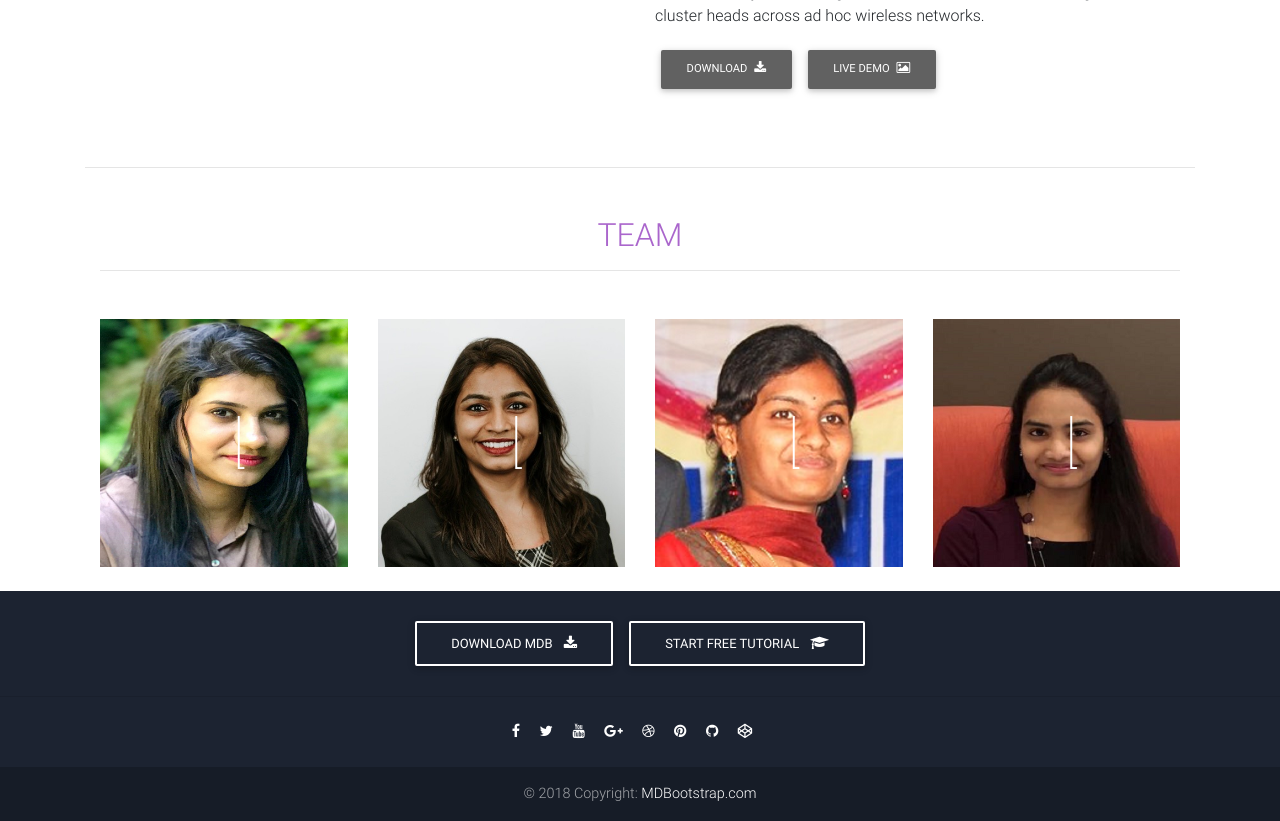
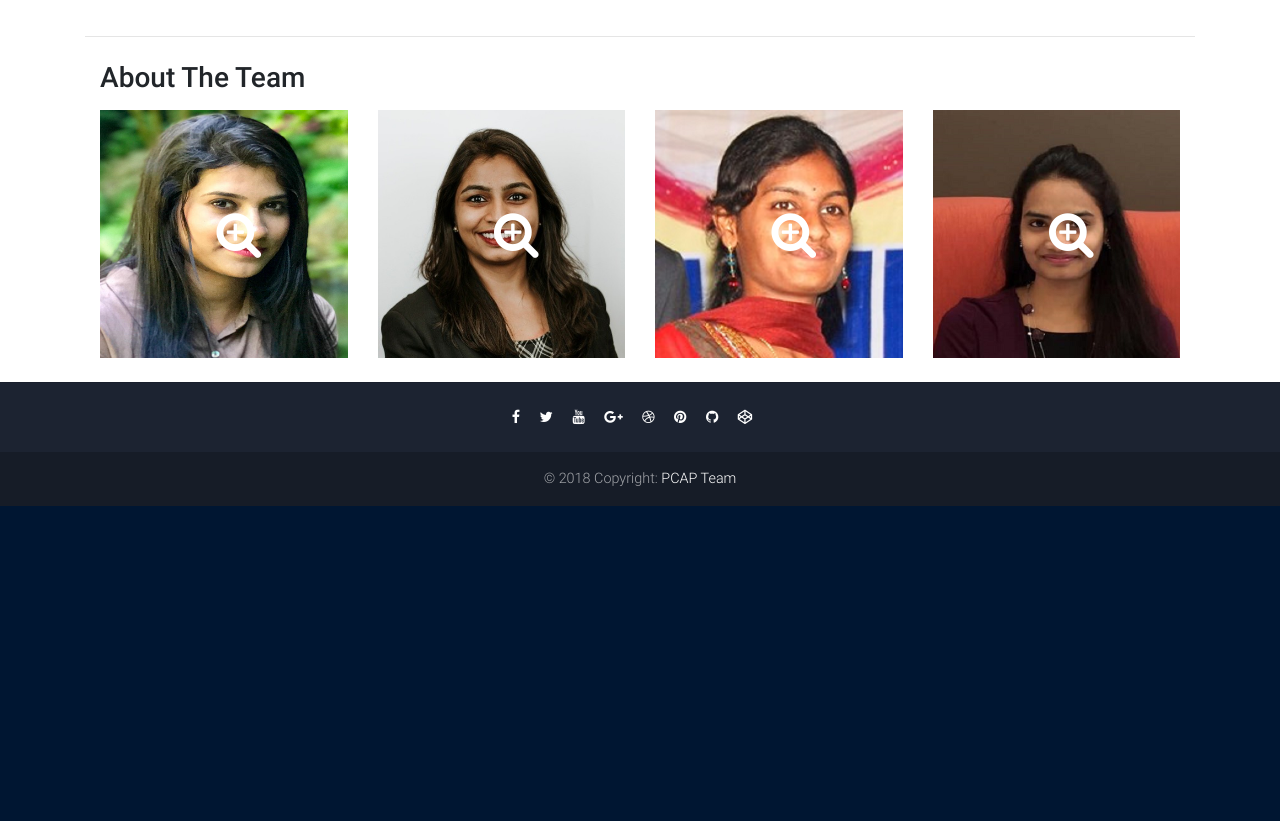
Before and after one commit to nikhilag13/AdaptiveCAP, a Flask app: page / in a window 1280 px wide. Shown: the part 1287-2108 px from the top of the page. After the commit the page ends 1793 px from the top, so only its background shows below. Run offline with Flask 2, Linux system fonts and the light colour scheme; some libraries are stand-ins or nearby versions.

Commit message:
changing landing_page

```diff
--- a/Visualization/Templates/dynamic.html
+++ b/Visualization/Templates/dynamic.html
@@ -24,6 +24,9 @@
           body {
             overflow:hidden;
             }
+        .content-wrapper{
+            background:#f2edf3;
+        }
         .fake {
             display: none;
         }
--- a/Visualization/Templates/landing_page.html
+++ b/Visualization/Templates/landing_page.html
@@ -14,9 +14,12 @@
     <link href="../static/landing/css/mdb.min.css" rel="stylesheet">
     <!-- Your custom styles (optional) -->
     <link href="../static/landing/css/style.min.css" rel="stylesheet">
+    <link rel="stylesheet" href="https://cdnjs.cloudflare.com/ajax/libs/font-awesome/4.7.0/css/font-awesome.min.css">
 
     <!--my-->
-
+    <link rel="stylesheet" href="../static/vendor/magnific-popup/magnific-popup.css">
+    <script src="//ajax.googleapis.com/ajax/libs/jquery/1.9.1/jquery.min.js"></script>
+    <script src="../static/vendor/magnific-popup/jquery.magnific-popup.js"></script>
 
     <!-- Custom styles for this template -->
     <!-- <link href="../static/css/freelancer.css" rel="stylesheet"> -->
@@ -259,18 +262,18 @@
         <div class="row">
 
           <!--Grid column-->
-          <div class="col-md-6 mb-4">
+          <div class="col-md-5 mb-3">
 
-            <img src="https://mdbootstrap.com/img/Marketing/mdb-press-pack/mdb-main.jpg" class="img-fluid z-depth-1-half" alt="">
+            <img src="../static/images/archi_diag.PNG" class="img-fluid z-depth-1-half" alt="">
 
           </div>
           <!--Grid column-->
 
           <!--Grid column-->
-          <div class="col-md-6 mb-4">
+          <div class="col-md-7 mb-3">
 
             <!-- Main heading -->
-            <h3 class="h3 mb-3">Material Design for Bootstrap</h3>
+            <h3 class="h3 mb-3">About PCAP</h3>
             <p>With the advent of multimedia communications, the use
                 of the cluster architecture has peaked like never before and there is a significant emphasis
                 towards the allocation of resources, namely, bandwidth and channel, to support multimedia
@@ -292,15 +295,7 @@
                 of routing load on the cluster heads across ad hoc wireless networks.
             </p>
 
-            <!-- CTA -->
-            <a target="_blank" href="https://mdbootstrap.com/docs/jquery/getting-started/download/" class="btn btn-grey btn-md">Download
-              <i class="fa fa-download ml-1"></i>
-            </a>
-            <a target="_blank" href="https://mdbootstrap.com/docs/jquery/components/" class="btn btn-grey btn-md">Live demo
-              <i class="fa fa-image ml-1"></i>
-            </a>
-
-          </div>
+                    </div>
           <!--Grid column-->
 
         </div>
@@ -309,20 +304,20 @@
       </section>
       <!--Section: Main info-->
 
-      <hr class="my-5">
+      <hr class="my-4">
 
       <!--Section: Main features & Quick Start-->
       <section id="portfolio">
 
           <div class="container">
-              <h2 class="text-center text-uppercase text-secondary mb-0">TEAM</h2>
-              <hr class="star-light mb-5">
+              <h3 class="h3 mb-3">About The Team</h3>
+
               <div class="row">
                 <div class="col-md-3 col-lg-3">
                   <a class="portfolio-item d-block mx-auto" href="#portfolio-modal-1">
                     <div class="portfolio-item-caption d-flex position-absolute h-100 w-100">
                       <div class="portfolio-item-caption-content my-auto w-100 text-center text-white">
-                        <i class="fas fa-search-plus fa-3x"></i>
+                        <i class="fa fa-search-plus fa-3x"></i>
                       </div>
                     </div>
                     <img class="img-fluid" src="../static/img/portfolio/ambika.png" alt="">
@@ -332,7 +327,7 @@
                   <a class="portfolio-item d-block mx-auto" href="#portfolio-modal-2">
                     <div class="portfolio-item-caption d-flex position-absolute h-100 w-100">
                       <div class="portfolio-item-caption-content my-auto w-100 text-center text-white">
-                        <i class="fas fa-search-plus fa-3x"></i>
+                        <i class="fa fa-search-plus fa-3x"></i>
                       </div>
                     </div>
                     <img class="img-fluid" src="../static/img/portfolio/dhanashree.png" alt="">
@@ -342,7 +337,7 @@
                   <a class="portfolio-item d-block mx-auto" href="#portfolio-modal-3">
                     <div class="portfolio-item-caption d-flex position-absolute h-100 w-100">
                       <div class="portfolio-item-caption-content my-auto w-100 text-center text-white">
-                        <i class="fas fa-search-plus fa-3x"></i>
+                        <i class="fa fa-search-plus fa-3x"></i>
                       </div>
                     </div>
                     <img class="img-fluid" src="../static/img/portfolio/nikhila.png" alt="">
@@ -352,7 +347,7 @@
                   <a class="portfolio-item d-block mx-auto" href="#portfolio-modal-4">
                     <div class="portfolio-item-caption d-flex position-absolute h-100 w-100">
                       <div class="portfolio-item-caption-content my-auto w-100 text-center text-white">
-                        <i class="fas fa-search-plus fa-3x"></i>
+                        <i class="fa fa-search-plus fa-3x"></i>
                       </div>
                     </div>
                     <img class="img-fluid" src="../static/img/portfolio/lavanya.png" alt="">
@@ -370,17 +365,6 @@
 
   <!--Footer-->
   <footer class="page-footer text-center font-small mt-4 wow fadeIn">
-
-    <!--Call to action-->
-    <div class="pt-4">
-      <a class="btn btn-outline-white" href="https://mdbootstrap.com/docs/jquery/getting-started/download/" target="_blank" role="button">Download MDB
-        <i class="fa fa-download ml-2"></i>
-      </a>
-      <a class="btn btn-outline-white" href="https://mdbootstrap.com/education/bootstrap/" target="_blank" role="button">Start free tutorial
-        <i class="fa fa-graduation-cap ml-2"></i>
-      </a>
-    </div>
-    <!--/.Call to action-->
 
     <hr class="my-4">
 
@@ -423,12 +407,108 @@
     <!--Copyright-->
     <div class="footer-copyright py-3">
       © 2018 Copyright:
-      <a href="https://mdbootstrap.com/education/bootstrap/" target="_blank"> MDBootstrap.com </a>
+      <a href="" target="_blank"> PCAP Team </a>
     </div>
     <!--/.Copyright-->
 
   </footer>
   <!--/.Footer-->
+
+<!-- Portfolio Modals -->
+
+    <!-- Portfolio Modal 1 -->
+    <div class="portfolio-modal mfp-hide" id="portfolio-modal-1">
+        <div class="portfolio-modal-dialog bg-white">
+          <a class="close-button d-none d-md-block portfolio-modal-dismiss" href="#">
+            <i class="fa fa-3x fa-times"></i>
+          </a>
+          <div class="container text-center">
+            <div class="row">
+              <div class="col-lg-8 mx-auto">
+                <h2 class="text-secondary text-uppercase mb-0">Ambika Bohra</h2>
+                <hr class="star-dark mb-5">
+                <img class="img-fluid mb-5" src="../static/img/portfolio/ambika.png" alt="">
+                <p class="text-uppercase mb-8">San Jose State University,  M.S in Software Engineering </p>
+                <p class="text-uppercase mb-8">Github: https://github.com/ambikabohra </p>
+                <a class="btn btn-primary btn-lg rounded-pill portfolio-modal-dismiss" href="#">
+                  <i class="fa fa-close"></i>
+                  Close Profile</a>
+              </div>
+            </div>
+          </div>
+        </div>
+      </div>
+
+      <!-- Portfolio Modal 2 -->
+      <div class="portfolio-modal mfp-hide" id="portfolio-modal-2">
+        <div class="portfolio-modal-dialog bg-white">
+          <a class="close-button d-none d-md-block portfolio-modal-dismiss" href="#">
+            <i class="fa fa-3x fa-times"></i>
+          </a>
+          <div class="container text-center">
+            <div class="row">
+              <div class="col-lg-8 mx-auto">
+                <h2 class="text-secondary text-uppercase mb-0">Dhanashree Gaonkar</h2>
+                <hr class="star-dark mb-5">
+                <img class="img-fluid mb-5" src="../static/img/portfolio/dhanashree.png" alt="">
+                <p class="text-uppercase mb-8">San Jose State University,  M.S in Software Engineering </p>
+                <p class="text-uppercase mb-8">Github: https://github.com/dgaonkar17 </p>
+                <a class="btn btn-primary btn-lg rounded-pill portfolio-modal-dismiss" href="#">
+                  <i class="fa fa-close"></i>
+                  Close Profile</a>
+              </div>
+            </div>
+          </div>
+        </div>
+      </div>
+
+      <!-- Portfolio Modal 3 -->
+      <div class="portfolio-modal mfp-hide" id="portfolio-modal-3">
+        <div class="portfolio-modal-dialog bg-white">
+          <a class="close-button d-none d-md-block portfolio-modal-dismiss" href="#">
+            <i class="fa fa-3x fa-times"></i>
+          </a>
+          <div class="container text-center">
+            <div class="row">
+              <div class="col-lg-8 mx-auto">
+                <h2 class="text-secondary text-uppercase mb-0">Nikhila Galala</h2>
+                <hr class="star-dark mb-5">
+                <img class="img-fluid mb-5" src="../static/img/portfolio/nikhila.png" alt="">
+                <p class="text-uppercase mb-8">San Jose State University,  M.S in Software Engineering </p>
+                <p class="text-uppercase mb-8">Github: https://github.com/nikhilag13 </p>
+                <a class="btn btn-primary btn-lg rounded-pill portfolio-modal-dismiss" href="#">
+                  <i class="fa fa-close"></i>
+                  Close Profile</a>
+              </div>
+            </div>
+          </div>
+        </div>
+      </div>
+
+      <!-- Portfolio Modal 4 -->
+      <div class="portfolio-modal mfp-hide" id="portfolio-modal-4">
+        <div class="portfolio-modal-dialog bg-white">
+          <a class="close-button d-none d-md-block portfolio-modal-dismiss" href="#">
+            <i class="fa fa-3x fa-times"></i>
+          </a>
+          <div class="container text-center">
+            <div class="row">
+              <div class="col-lg-8 mx-auto">
+                <h2 class="text-secondary text-uppercase mb-0">Lavanya Kandukurri</h2>
+                <hr class="star-dark mb-5">
+                <img class="img-fluid mb-5" src="../static/img/portfolio/lavanya.png" alt="">
+                <p class="text-uppercase mb-8">San Jose State University,  M.S in Software Engineering </p>
+                <p class="text-uppercase mb-8">Github: https://github.com/lkandukuri </p>
+                <a class="btn btn-primary btn-lg rounded-pill portfolio-modal-dismiss" href="#">
+                  <i class="fa fa-close"></i>
+                  Close Profile</a>
+              </div>
+            </div>
+          </div>
+        </div>
+      </div>
+
+
 
     <!-- SCRIPTS -->
     <!-- JQuery -->
--- a/Visualization/static/myflare.json
+++ b/Visualization/static/myflare.json
@@ -1 +1 @@
-{"fake": true, "name": "Node -1", "children": [{"name": "Node 0", "children": [{"name": "Node 1", "children": [{"name": "Node 3", "children": []}, {"name": "Node 5", "children": [{"name": "Node 11", "children": []}]}]}, {"name": "Node 2", "children": [{"name": "Node 4", "children": [{"name": "Node 9", "children": []}]}, {"name": "Node 7", "children": []}]}]}, {"name": "Node 8", "children": [{"name": "Node 10", "children": []}]}]}
+{"fake": true, "name": "Node -1", "children": [{"name": "Node 0", "children": [{"name": "Node 1", "children": [{"name": "Node 3", "children": []}, {"name": "Node 5", "children": []}]}, {"name": "Node 2", "children": [{"name": "Node 4", "children": []}]}]}]}
```
Also changed, not shown: Visualization/static/images/archi_diag.PNG (added), Visualization/static/vendors/css/style.css.
